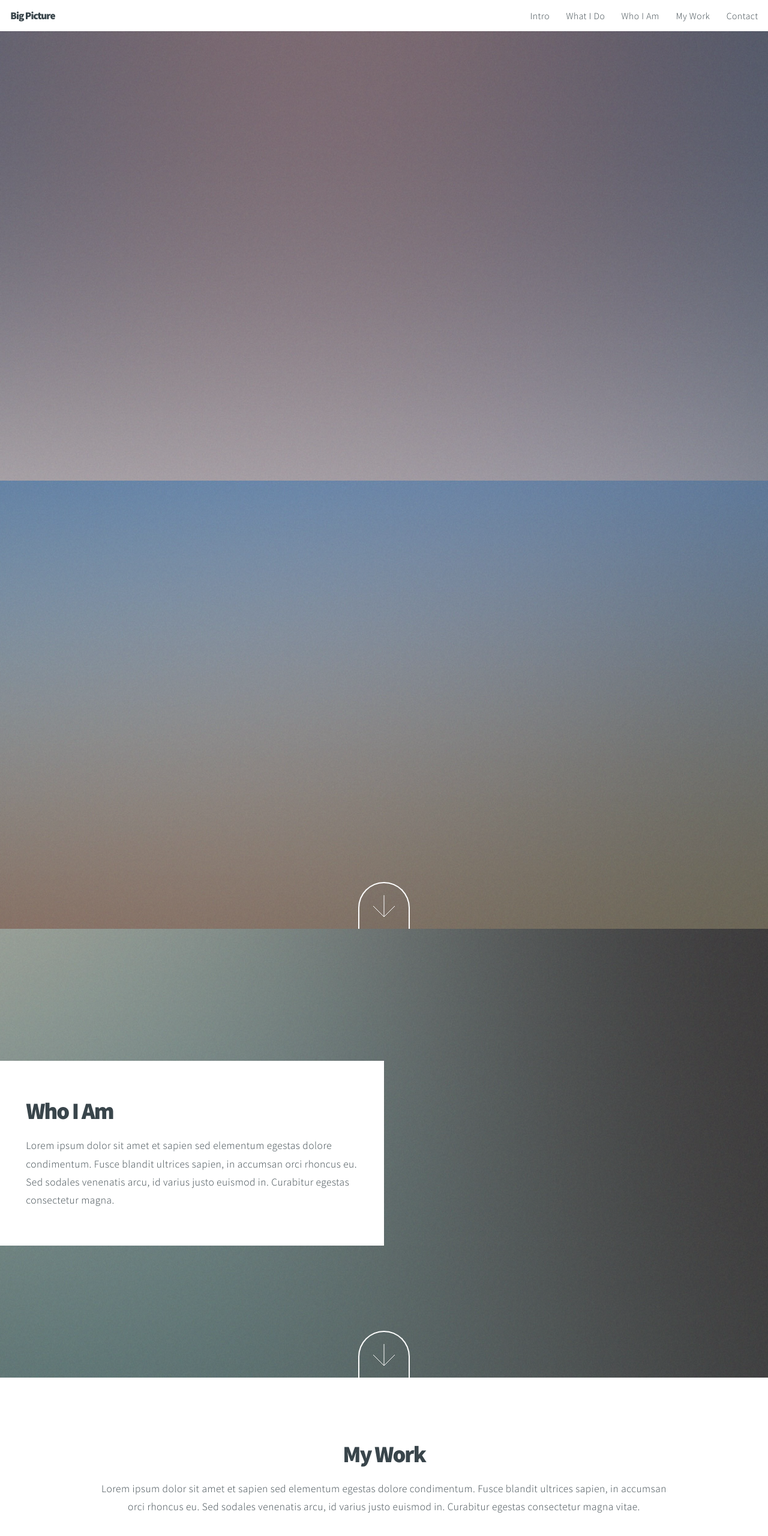
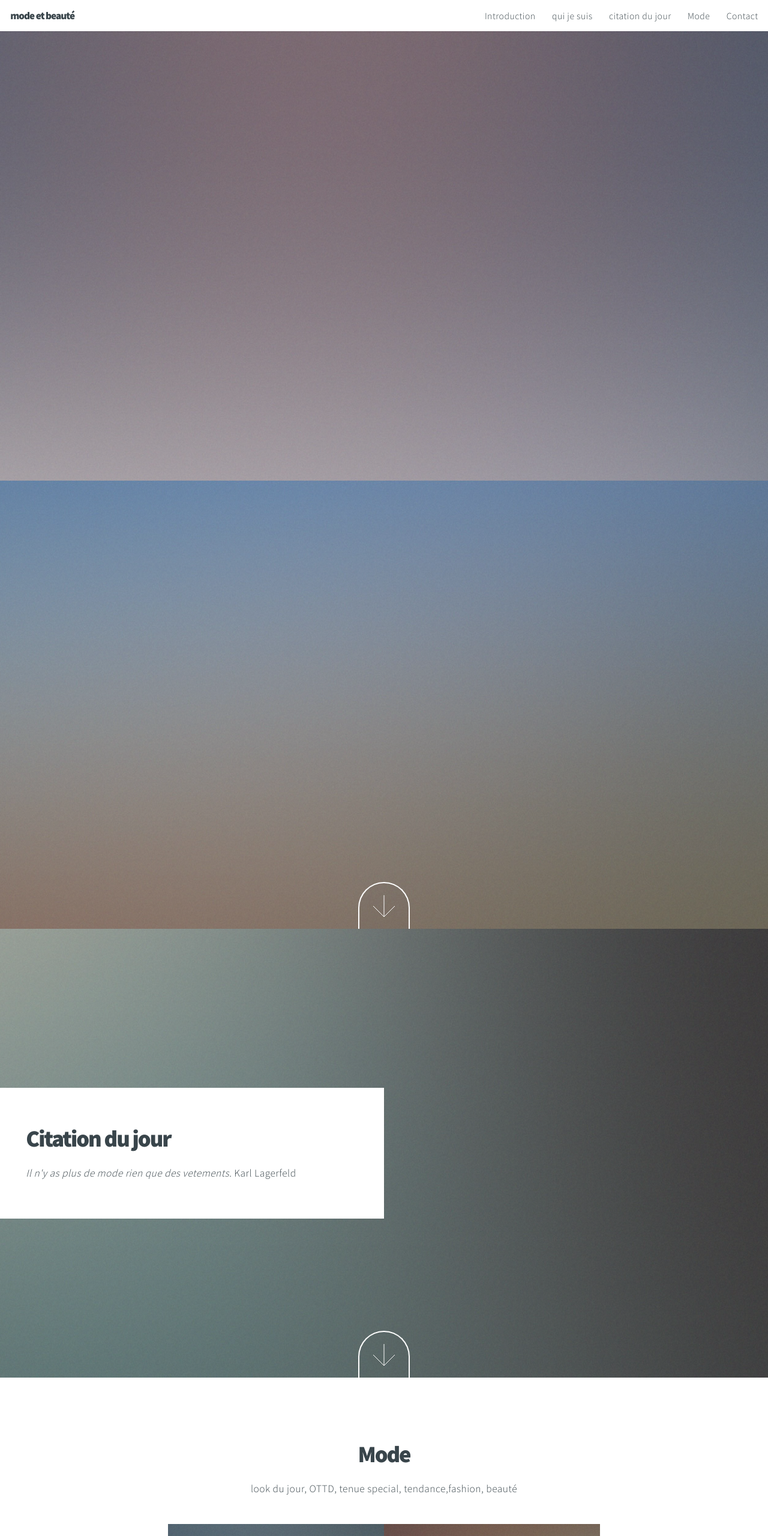
Before and after one commit to farahkennzi/modeandbeaut-, a plain HTML site: page index.html in a window 1280 px wide. Shown: the top 2560 px of the page at 60% size. Drawn offline with Linux system fonts and the light colour scheme.

Commit message:
ajoute de redactionelle

```diff
--- a/index.html
+++ b/index.html
@@ -6,7 +6,7 @@
 -->
 <html>
 	<head>
-		<title>Big Picture by HTML5 UP</title>
+		<title>Mode et beauté</title>
 		<meta http-equiv="content-type" content="text/html; charset=utf-8" />
 		<meta name="description" content="" />
 		<meta name="keywords" content="" />
@@ -32,15 +32,15 @@
 			<header id="header">
 
 				<!-- Logo -->
-					<h1 id="logo">Big Picture</h1>
+					<h1 id="logo">mode et beauté</h1>
 
 				<!-- Nav -->
 					<nav id="nav">
 						<ul>
-							<li><a href="#intro">Intro</a></li>
-							<li><a href="#one">What I Do</a></li>
-							<li><a href="#two">Who I Am</a></li>
-							<li><a href="#work">My Work</a></li>
+							<li><a href="#intro">Introduction</a></li>
+							<li><a href="#one">qui je suis</a></li>
+							<li><a href="#two">citation du jour</a></li>
+							<li><a href="#work">Mode</a></li>
 							<li><a href="#contact">Contact</a></li>
 						</ul>
 					</nav>
@@ -51,11 +51,10 @@
 			<section id="intro" class="main style1 dark fullscreen">
 				<div class="content container 75%">
 					<header>
-						<h2>Hey.</h2>
+						<h2>Bonjour</h2>
 					</header>
-					<p>Welcome to <strong>Big Picture</strong> a responsive site template designed
-					by <a href="http://html5up.net">HTML5 UP</a>, built on <strong><a href="http://getskel.com">Skel</a></strong>,
-					and released for free under the <a href="http://html5up.net/license">Creative Commons Attribution 3.0 license</a>.</p>
+					<p>Bienvenue sur <strong>Mode et beauté</strong> le site qui vous dira tout des nouvelle tendance mode et beauté de la saison
+					 <a </p>
 					<footer>
 						<a href="#one" class="button style2 down">More</a>
 					</footer>
@@ -66,11 +65,10 @@
 			<section id="one" class="main style2 right dark fullscreen">
 				<div class="content box style2">
 					<header>
-						<h2>What I Do</h2>
+						<h2>Qui je suis</h2>
 					</header>
-					<p>Lorem ipsum dolor sit amet et sapien sed elementum egestas dolore condimentum.
-					Fusce blandit ultrices sapien, in accumsan orci rhoncus eu. Sed sodales venenatis arcu,
-					id varius justo euismod in. Curabitur egestas consectetur magna.</p>
+					<p> Je me presente je m'apelle Farah je suis etudiante en communication et passioner par la mode alr sje veux partager avec vous
+					cette passion et mettre des citation de conturier des OTTD des produits tendance et plein d'uatres secret de beauté.</p>
 				</div>
 				<a href="#two" class="button style2 down anchored">Next</a>
 			</section>
@@ -79,11 +77,9 @@
 			<section id="two" class="main style2 left dark fullscreen">
 				<div class="content box style2">
 					<header>
-						<h2>Who I Am</h2>
+						<h2>Citation du  jour</h2>
 					</header>
-					<p>Lorem ipsum dolor sit amet et sapien sed elementum egestas dolore condimentum.
-					Fusce blandit ultrices sapien, in accumsan orci rhoncus eu. Sed sodales venenatis arcu,
-					id varius justo euismod in. Curabitur egestas consectetur magna.</p>
+					<p><em>Il n'y as plus de mode rien que des vetements.</em> Karl Lagerfeld </p>
 				</div>
 				<a href="#work" class="button style2 down anchored">Next</a>
 			</section>
@@ -92,10 +88,8 @@
 			<section id="work" class="main style3 primary">
 				<div class="content container">
 					<header>
-						<h2>My Work</h2>
-						<p>Lorem ipsum dolor sit amet et sapien sed elementum egestas dolore condimentum.
-						Fusce blandit ultrices sapien, in accumsan orci rhoncus eu. Sed sodales venenatis
-						arcu, id varius justo euismod in. Curabitur egestas consectetur magna vitae.</p>
+						<h2>Mode</h2>
+						<p>look du jour, OTTD, tenue special, tendance,fashion, beauté</p>
 					</header>
 
 					<!-- Lightbox Gallery  -->
```
